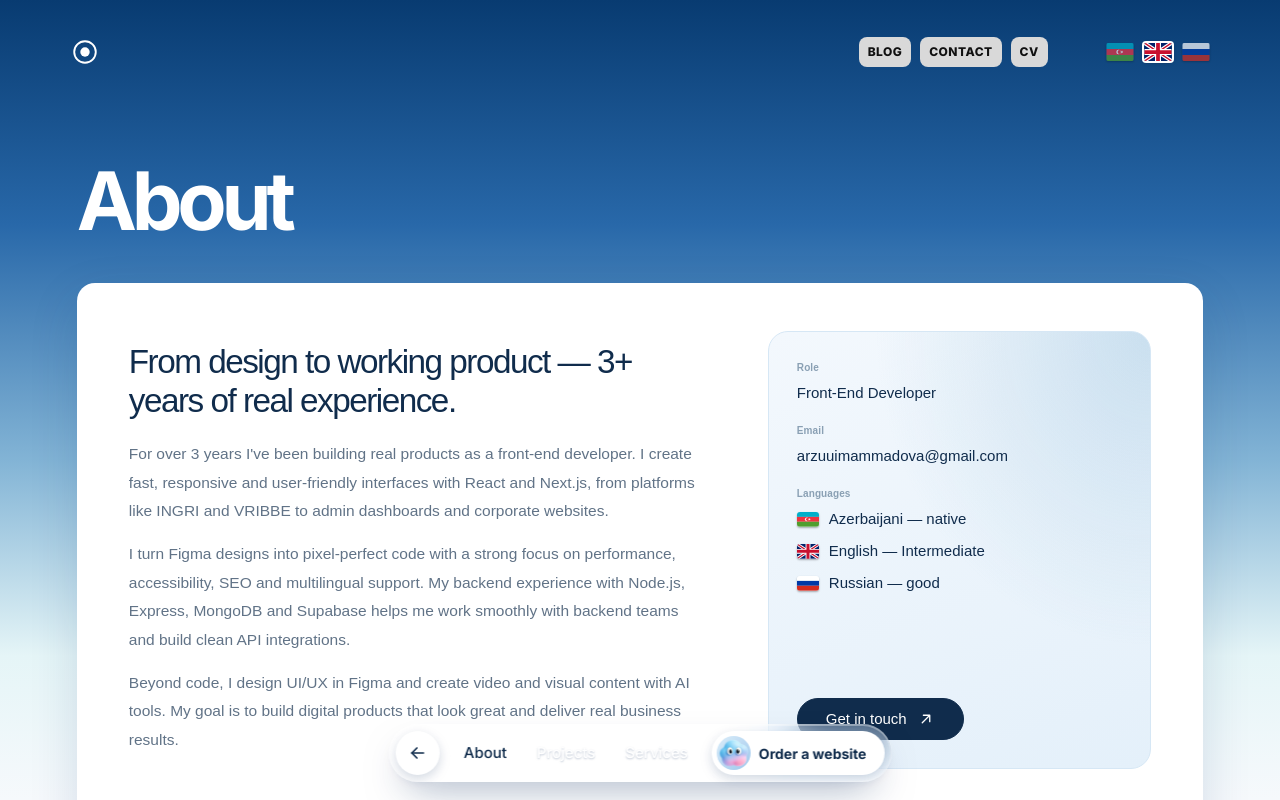
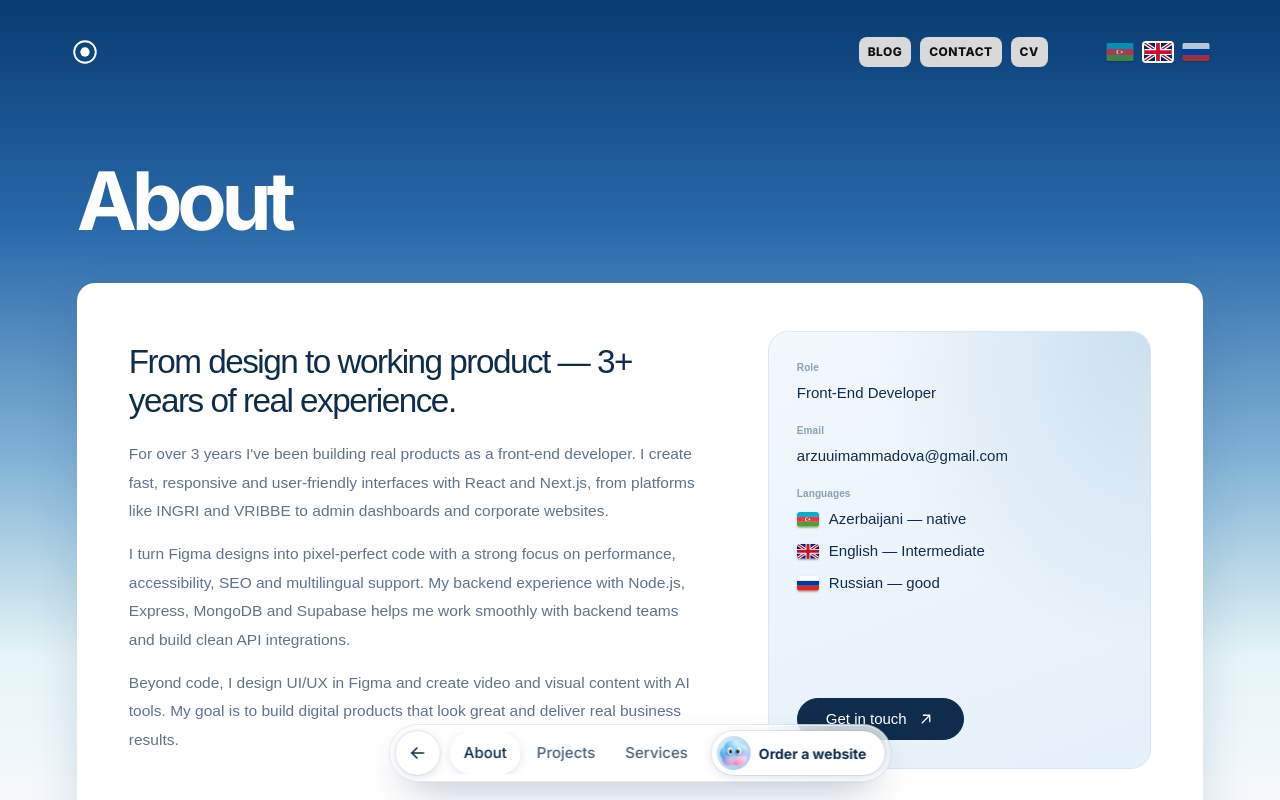
Before and after one commit to arzummammadova/Me, a Next.js app: page /en/about in a window 1280 px wide. Shown: the top 800 px of the page. Built offline with nearby package versions, Linux system fonts and the light colour scheme.

Commit message:
Fix bottom nav link contrast

```diff
--- a/app/globals.css
+++ b/app/globals.css
@@ -3338,3 +3338,31 @@ body:has(.floating-dock) .site-footer { padding-bottom: 100px; }
   .floating-dock { animation: none; }
 }
 /* END floating-dock */
+
+/* BEGIN dock-contrast */
+.floating-dock {
+  background: rgba(255, 255, 255, 0.7);
+  -webkit-backdrop-filter: blur(18px) saturate(160%);
+  backdrop-filter: blur(18px) saturate(160%);
+  border: 1px solid rgba(16, 44, 76, 0.1);
+  box-shadow: 0 18px 40px -18px rgba(8, 40, 90, 0.45), inset 0 1px 0 rgba(255, 255, 255, 0.6);
+}
+.dock-links a {
+  color: rgba(16, 44, 76, 0.75);
+  text-shadow: none;
+}
+.dock-links a:hover {
+  color: var(--ink);
+  background: rgba(16, 44, 76, 0.06);
+}
+.dock-links a[aria-current="page"] {
+  background: #fff;
+  color: var(--ink);
+  box-shadow: 0 2px 8px rgba(8, 40, 90, 0.12);
+}
+.dock-back, .dock-cta {
+  color: var(--ink);
+  box-shadow: 0 2px 10px rgba(8, 40, 90, 0.14), 0 0 0 1px rgba(16, 44, 76, 0.08);
+}
+.dock-back:focus-visible, .dock-links a:focus-visible, .dock-cta:focus-visible { outline-color: var(--ink); }
+/* END dock-contrast */
```
